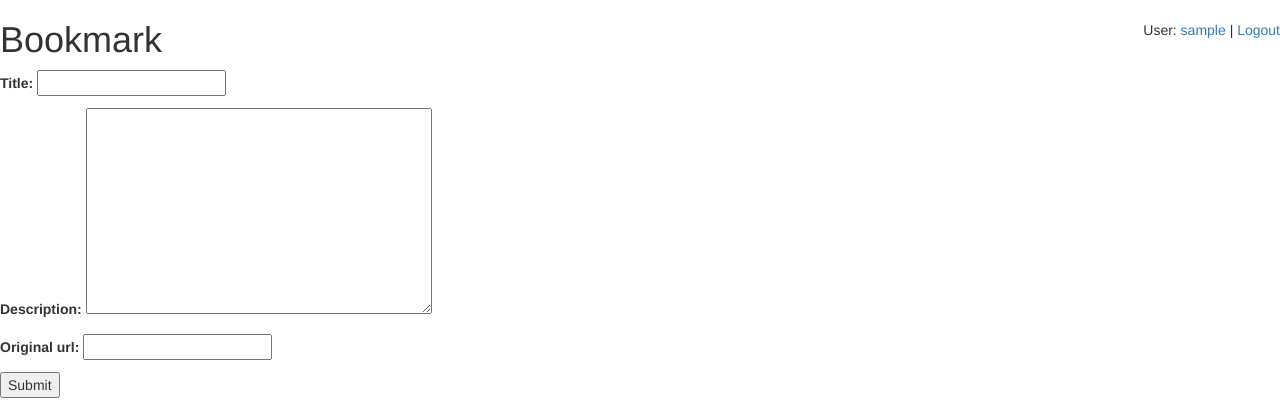
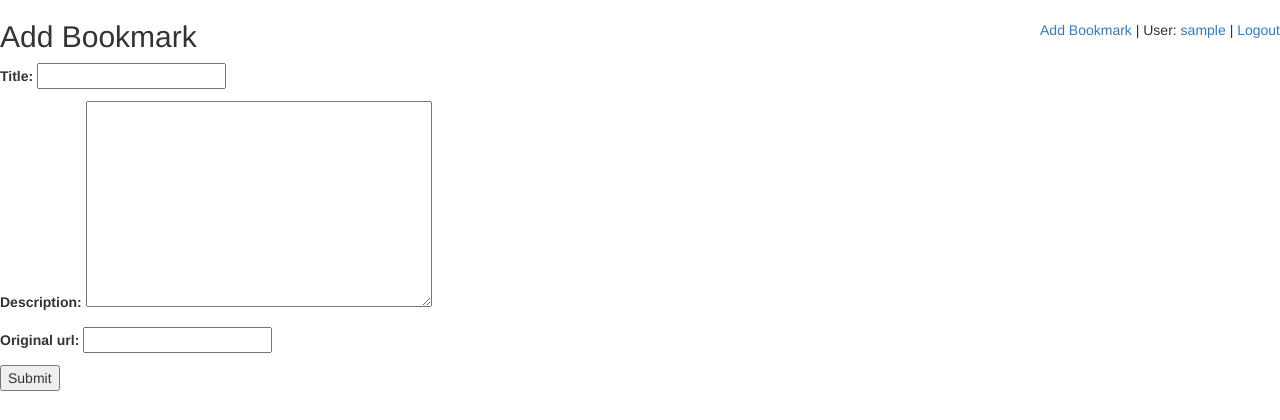
Before and after one commit to BobAmand/HerokuTester, a Django app: page /add/ in a window 1280 px wide. Shown: the top 420 px of the page. Run offline with Django 3.2, Linux system fonts and the light colour scheme; the visitor is signed in with stand-in values (Sample User, id 1); some libraries are stand-ins or nearby versions.

Commit message:
added add bookmark link

```diff
--- a/urlybird/bookmarkapp/templates/bookmarkapp/addbookmark.html
+++ b/urlybird/bookmarkapp/templates/bookmarkapp/addbookmark.html
@@ -8,7 +8,7 @@
 {% block title %}Bookmark Summary: {{ block.super }}{% endblock %}
 
 {% block content %}
-<h1>Bookmark</h1>
+<h2>Add Bookmark</h2>
 <form role="form" action="" method="post">
   {% csrf_token %}
   {{ form.as_p }}
--- a/urlybird/bookmarkapp/templates/bookmarkapp/base.html
+++ b/urlybird/bookmarkapp/templates/bookmarkapp/base.html
@@ -9,8 +9,8 @@
 
 <heading>
   <div style="float: right;">
-
     {% if user.is_authenticated %}
+      <a href="{% url 'addbookmark' %}">Add Bookmark</a> |
       User: <a href="{% url 'user_detail' user.pk %}">{{ user.username }}</a> |
       <a href="{% url 'logout' %}?next={{request.path}}">Logout</a>
     {% else %}
```
